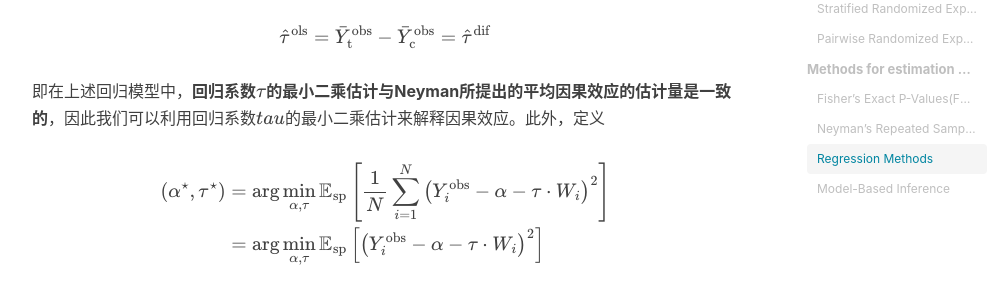
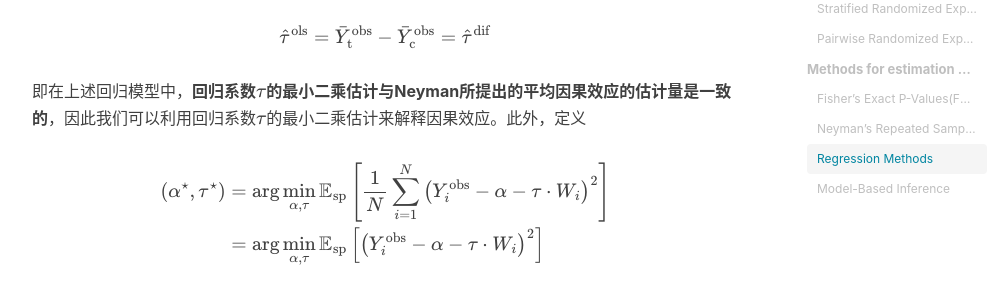
Before and after one commit to YijiaoJane/YijiaoJane.github.io, a Jekyll site: the page built from _posts/2021-01-31-CI-2.markdown, in a window 1280 px wide and 900 px high, scrolled down 10813 px. Shown: the part 155-452 px from the top of the window, without its empty margins (233-1239 px from the left). Built offline with Jekyll 4.4.1, drawn with Linux system fonts in a browser that asks for light colours; nearby versions of some CDN libraries; formulas are drawn with MathJax 3; comment, search, counter and statistics services are not loaded.

```diff
--- a/_posts/2021-01-31-CI-2.markdown
+++ b/_posts/2021-01-31-CI-2.markdown
@@ -328,7 +328,7 @@ $$
 \hat{\tau}^{\mathrm{ols}}=\bar{Y}_{\mathrm{t}}^{\mathrm{obs}}-\bar{Y}_{\mathrm{c}}^{\mathrm{obs}}=\hat{\tau}^{\mathrm{dif}}
 $$
 
-即在上述回归模型中，**回归系数$\tau$的最小二乘估计与Neyman所提出的平均因果效应的估计量是一致的**，因此我们可以利用回归系数$tau$的最小二乘估计来解释因果效应。此外，定义
+即在上述回归模型中，**回归系数$\tau$的最小二乘估计与Neyman所提出的平均因果效应的估计量是一致的**，因此我们可以利用回归系数$\tau$的最小二乘估计来解释因果效应。此外，定义
 
 $$
 \begin{aligned}
```
